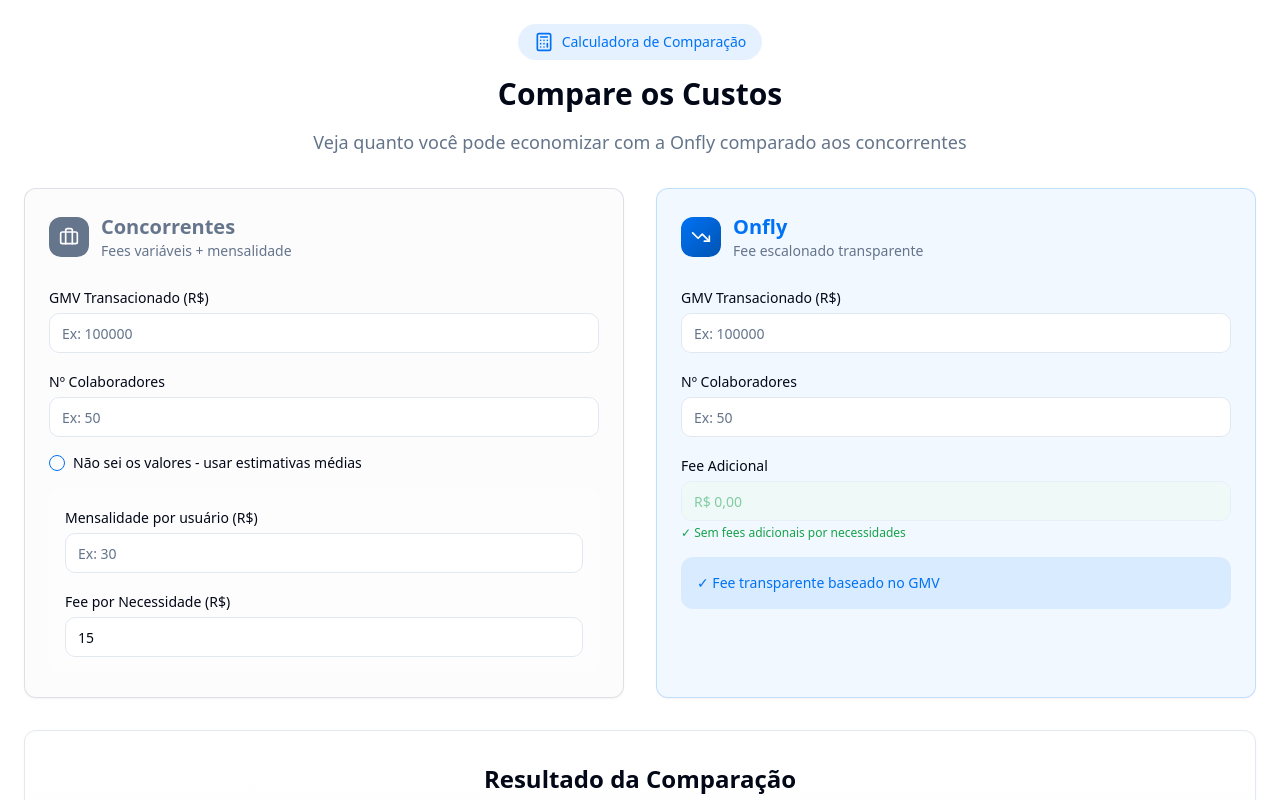
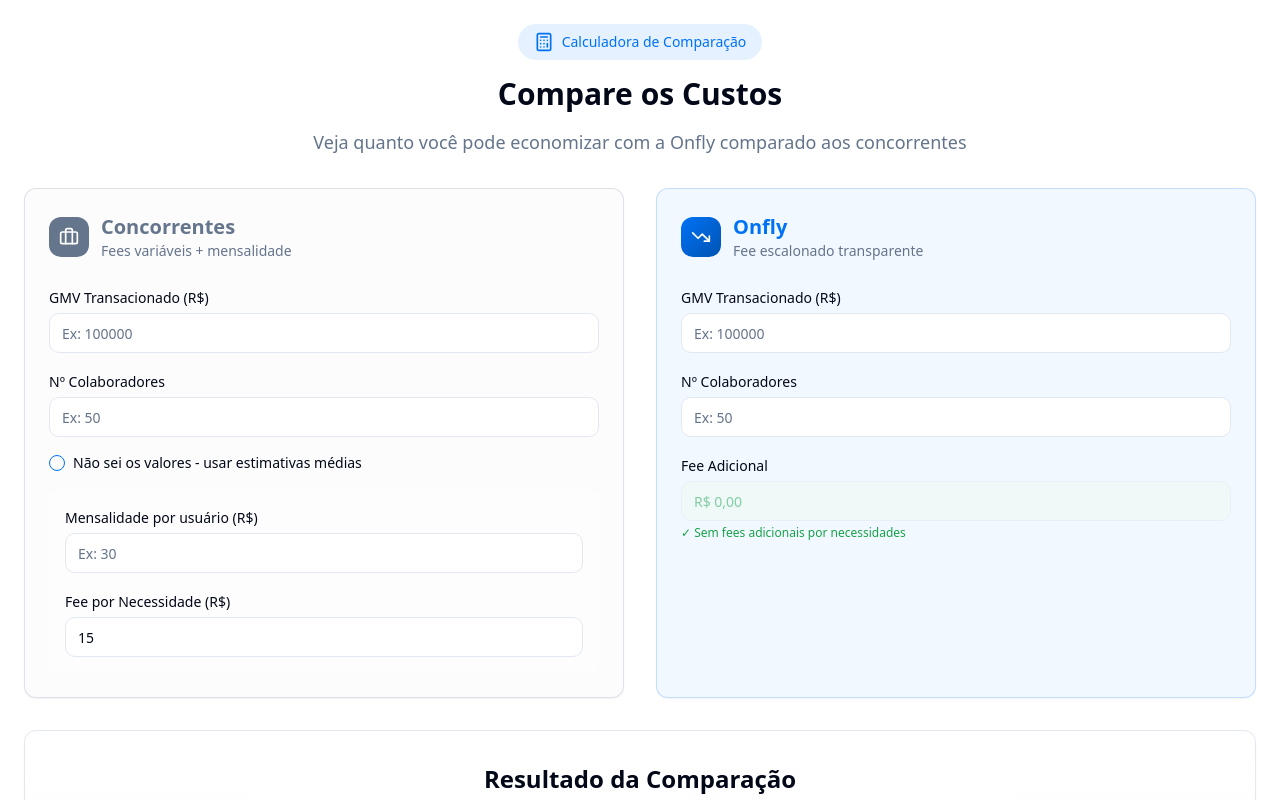
Before and after one commit to MarketingOnfly/onfly-fee-saver, a React (Vite) app: page / in a window 1280 px wide. Shown: the top 800 px of the page. Built offline with nearby package versions, Linux system fonts and the light colour scheme.

Commit message:
Remove fee description text
Remove "Fee transparente baseado no GMV" text from the calculator.

```diff
--- a/src/components/CostCalculator.tsx
+++ b/src/components/CostCalculator.tsx
@@ -255,9 +255,6 @@ const CostCalculator = () => {
                 <p className="text-xs text-success mt-1">✓ Sem fees adicionais por necessidades</p>
               </div>
 
-              <div className="p-4 bg-primary/10 rounded-lg">
-                <p className="text-sm text-primary font-medium">✓ Fee transparente baseado no GMV</p>
-              </div>
             </div>
           </div>
         </Card>
```
